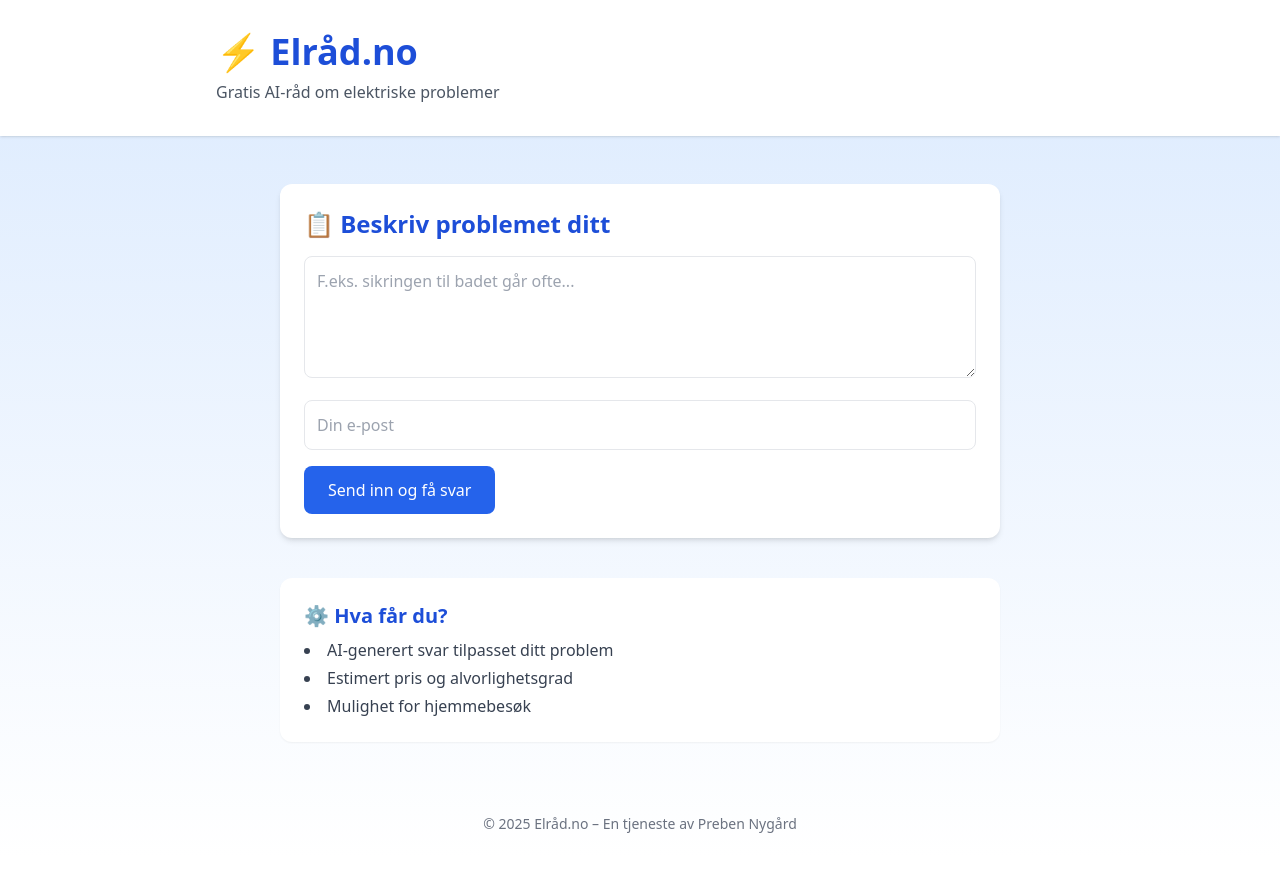
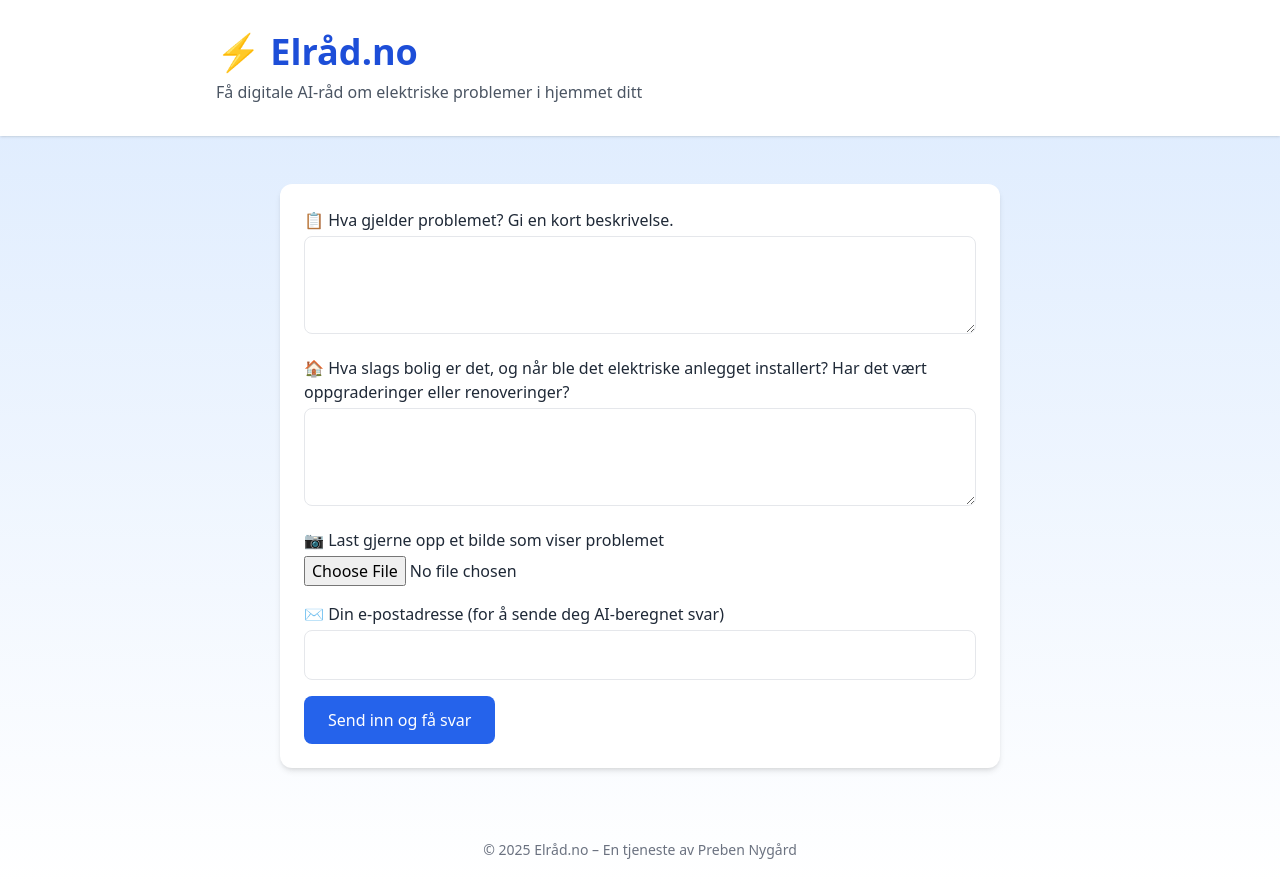
Before and after one commit to elpreben/elraad-v4, a Next.js app: page / in a window 1280 px wide. Before the commit the page ends 858 px from the top, so only its background shows below. Built offline with nearby package versions, Linux system fonts and the light colour scheme.

Commit message:
Add files via upload

```diff
--- a/package.json
+++ b/package.json
@@ -1,6 +1,6 @@
 
 {
-  "name": "elraad-embedded-form",
+  "name": "elraad-form-v2",
   "version": "1.0.0",
   "scripts": {
     "dev": "next dev",
--- a/pages/index.js
+++ b/pages/index.js
@@ -3,18 +3,36 @@ import { useState } from "react";
 import Head from "next/head";
 
 export default function Home() {
-  const [email, setEmail] = useState("");
-  const [problem, setProblem] = useState("");
+  const [form, setForm] = useState({
+    problem: "",
+    housing: "",
+    email: "",
+    file: null
+  });
   const [status, setStatus] = useState("");
+
+  const handleChange = (e) => {
+    const { name, value, files } = e.target;
+    if (files) {
+      setForm({ ...form, [name]: files[0] });
+    } else {
+      setForm({ ...form, [name]: value });
+    }
+  };
 
   const handleSubmit = async (e) => {
     e.preventDefault();
-    setStatus("sender...");
+    setStatus("Sender...");
+    const data = new FormData();
+    data.append("problem", form.problem);
+    data.append("housing", form.housing);
+    data.append("email", form.email);
+    if (form.file) data.append("file", form.file);
+
     try {
       const res = await fetch("https://hooks.zapier.com/hooks/catch/17001346/3r6w6lx/", {
         method: "POST",
-        headers: { "Content-Type": "application/json" },
-        body: JSON.stringify({ email, message: problem })
+        body: data
       });
       setStatus(res.ok ? "✅ Svar sendt!" : "❌ Feil under sending");
     } catch {
@@ -25,56 +43,38 @@ export default function Home() {
   return (
     <div className="min-h-screen bg-gradient-to-b from-blue-100 to-white text-gray-800">
       <Head>
-        <title>Elråd.no – Din digitale elektriker</title>
+        <title>Elråd.no – Digital hjelp til el-problemer</title>
       </Head>
-
       <header className="py-8 bg-white shadow">
         <div className="max-w-4xl mx-auto px-6">
           <h1 className="text-4xl font-bold text-blue-700">⚡ Elråd.no</h1>
-          <p className="text-gray-600 mt-2">Gratis AI-råd om elektriske problemer</p>
+          <p className="text-gray-600 mt-2">Få digitale AI-råd om elektriske problemer i hjemmet ditt</p>
         </div>
       </header>
-
       <main className="max-w-3xl mx-auto px-6 py-12 space-y-10">
         <section className="bg-white p-6 rounded-xl shadow-md">
-          <h2 className="text-2xl font-semibold text-blue-700 mb-4">📋 Beskriv problemet ditt</h2>
           <form onSubmit={handleSubmit} className="space-y-4">
-            <textarea
-              className="w-full border rounded-lg p-3"
-              rows="4"
-              placeholder="F.eks. sikringen til badet går ofte..."
-              value={problem}
-              onChange={(e) => setProblem(e.target.value)}
-              required
-            />
-            <input
-              type="email"
-              className="w-full border rounded-lg p-3"
-              placeholder="Din e-post"
-              value={email}
-              onChange={(e) => setEmail(e.target.value)}
-              required
-            />
-            <button
-              type="submit"
-              className="bg-blue-600 text-white px-6 py-3 rounded-lg hover:bg-blue-700 transition"
-            >
-              Send inn og få svar
-            </button>
+            <div>
+              <label className="font-medium block mb-1">📋 Hva gjelder problemet? Gi en kort beskrivelse.</label>
+              <textarea name="problem" required rows="3" className="w-full border rounded-lg p-3" onChange={handleChange} />
+            </div>
+            <div>
+              <label className="font-medium block mb-1">🏠 Hva slags bolig er det, og når ble det elektriske anlegget installert? Har det vært oppgraderinger eller renoveringer?</label>
+              <textarea name="housing" required rows="3" className="w-full border rounded-lg p-3" onChange={handleChange} />
+            </div>
+            <div>
+              <label className="font-medium block mb-1">📷 Last gjerne opp et bilde som viser problemet</label>
+              <input name="file" type="file" accept="image/*" className="block" onChange={handleChange} />
+            </div>
+            <div>
+              <label className="font-medium block mb-1">✉️ Din e-postadresse (for å sende deg AI-beregnet svar)</label>
+              <input name="email" type="email" required className="w-full border rounded-lg p-3" onChange={handleChange} />
+            </div>
+            <button type="submit" className="bg-blue-600 text-white px-6 py-3 rounded-lg hover:bg-blue-700">Send inn og få svar</button>
             {status && <p className="mt-2 text-sm">{status}</p>}
           </form>
         </section>
-
-        <section className="bg-white p-6 rounded-xl shadow-sm">
-          <h2 className="text-xl font-semibold text-blue-700 mb-2">⚙️ Hva får du?</h2>
-          <ul className="list-disc list-inside text-gray-700 space-y-1">
-            <li>AI-generert svar tilpasset ditt problem</li>
-            <li>Estimert pris og alvorlighetsgrad</li>
-            <li>Mulighet for hjemmebesøk</li>
-          </ul>
-        </section>
       </main>
-
       <footer className="text-center text-sm text-gray-500 py-6">
         © 2025 Elråd.no – En tjeneste av Preben Nygård
       </footer>
```
